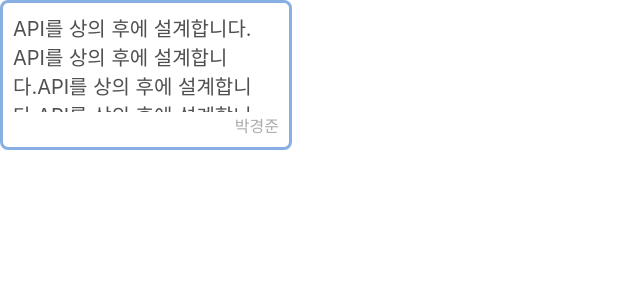
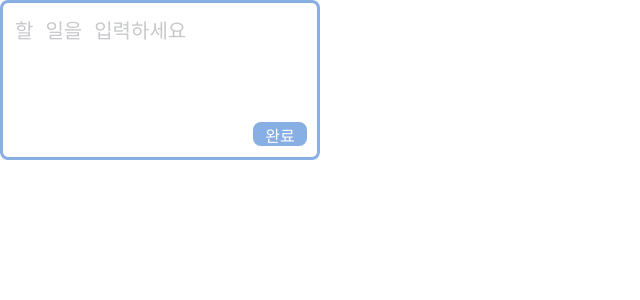
Before and after one commit to jnu-sf-engineering/frontend, a React (Create React App) app: page /min in a window 1280 px wide. Shown: the top 300 px of the page, without its empty margins (0-640 px from the left). Built offline with nearby package versions, Linux system fonts and the light colour scheme.

Commit message:
feat: TaskCardInput 구현

```diff
--- /dev/null
+++ b/src/components/TaskCardInput.tsx
@@ -0,0 +1,66 @@
+import styled from '@emotion/styled';
+import React from 'react';
+import DefaultButton from './DefaultButton';
+
+interface TaskCardInputProps {
+  width?: string;
+  height?: string;
+}
+
+const KanbanBox = styled.div<TaskCardInputProps>`
+  box-sizing: border-box;
+  width: ${({ width }) => width || '18.25rem'};
+  height: ${({ height }) => height || '6.625rem'};
+  background-color: white;
+  cursor: pointer;
+  color: #505050;
+  border: 0.1875rem solid #88afe3;
+  border-radius: 0.5rem;
+  padding: 0.625rem;
+  display: flex;
+  flex-direction: column;
+`;
+
+const ContentBox = styled.textarea`
+  box-sizing: border-box;
+  overflow-y: auto;
+  width: 100%;
+  height: 80%;
+  font-size: 1.25rem;
+  color: #505050;
+  display: flex;
+  border: none;
+  resize: none;
+  ::placeholder {
+    color: #c7c8cb;
+  }
+`;
+
+const NameBox = styled.div`
+  box-sizing: border-box;
+  width: 100%;
+  height: 20%;
+  font-size: 1rem;
+  color: #aeaaaa;
+  display: flex;
+  align-items: center;
+  justify-content: flex-end;
+`;
+
+const TaskCardInput: React.FC<TaskCardInputProps> = ({ width, height }) => {
+  return (
+    <KanbanBox width={width} height={height}>
+      <ContentBox placeholder='할 일을 입력하세요'></ContentBox>
+      <NameBox>
+        <DefaultButton
+          text='완료'
+          width='3.375rem'
+          height='1.5rem'
+          fontSize='1rem'
+        />
+      </NameBox>
+    </KanbanBox>
+  );
+};
+
+export default TaskCardInput;
--- a/src/pages/Klomachenko.tsx
+++ b/src/pages/Klomachenko.tsx
@@ -1,12 +1,9 @@
-import TaskCard from '../components/TaskCard';
+import TaskCardInput from '../components/TaskCardInput';
 
 const Klomachenko = () => {
   return (
     <div>
-      <TaskCard
-        taskContent='API를 상의 후에 설계합니다. API를 상의 후에 설계합니다.API를 상의 후에 설계합니다.API를 상의 후에 설계합니다.API를 상의 후에 설계합니다.API를 상의 후에 설계합니다.API를 상의 후에 설계합니다.API를 상의 후에 설계합니다.'
-        authorName='박경준'
-      />
+      <TaskCardInput width='20rem' height='10rem' />
     </div>
   );
 };
```
